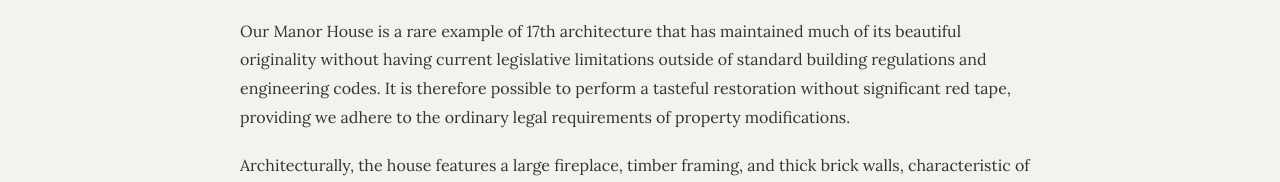
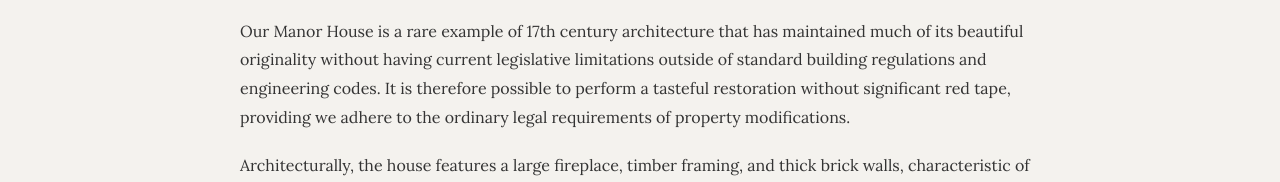
Before and after one commit to OurManorHouse/OurManorHouse, a plain HTML site: page about.html in a window 1280 px wide. Shown: the part 2082-2264 px from the top of the page. Drawn offline with nearby package versions, Linux system fonts and the light colour scheme.

Commit message:
Update about.html

```diff
--- a/about.html
+++ b/about.html
@@ -37,7 +37,7 @@
       <h2>The House</h2>
       <p>Built in 1609, the same year that Galileo Galilei invented the telescope, this property has seen over four centuries of faces and events, standing testament to the skill and worksmanship of the original builders. Towards the end of the English renaissance, in the year that would inspire 'The Tempest' by William Shakespeare, a Manor House was built that would also stand the test of time.</p>
       <p>Traditionally, a manor house was the residence of the Lord of the manor, serving as both a family home and the administrative centre of local estates. These houses were often built with locally sourced materials, and their design reflected both practical needs and social status. Typically, these properties would be accompanied with ample land. Over the years, this land has been sold off for newer developments until it reached what it is today.</p>
-      <p>Our Manor House is a rare example of 17th architecture that has maintained much of its beautiful originality without having current legislative limitations outside of standard building regulations and engineering codes. It is therefore possible to perform a tasteful restoration without significant red tape, providing we adhere to the ordinary legal requirements of property modifications.</p>
+      <p>Our Manor House is a rare example of 17th century architecture that has maintained much of its beautiful originality without having current legislative limitations outside of standard building regulations and engineering codes. It is therefore possible to perform a tasteful restoration without significant red tape, providing we adhere to the ordinary legal requirements of property modifications.</p>
       <p>Architecturally, the house features a large fireplace, timber framing, and thick brick walls, characteristic of the period and region. The exposed beams, large hearth, and deep window sills not only tell a story of bygone days but also create a distinctive atmosphere that we are dedicated to enhancing.</p>
       <p>Left uninhabited for 6 years, these marvellous features were quietly reclaimed by nature. It is this period of vacancy that poses challenges and opportunities for restoration as we strive to breathe life back into its walls while honouring its past.</p>
       <p>Our Manor House, then, is more than just a building; it is a living piece of history - a symbol of heritage, culture, community, and continuity through the ages.</p>
```
